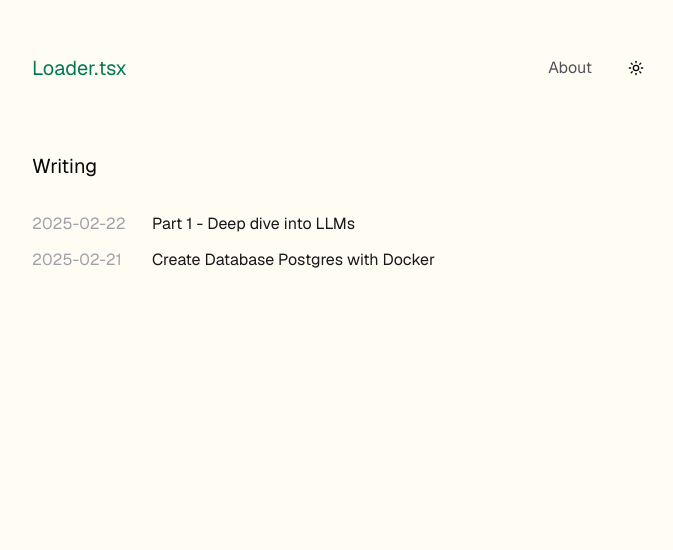
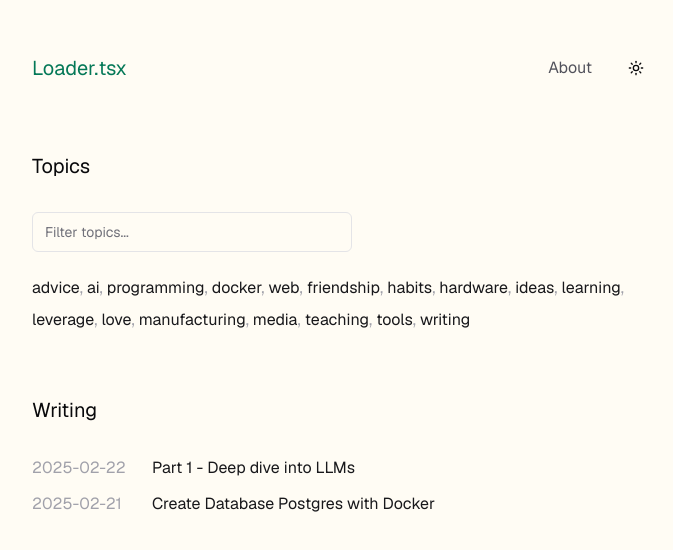
Before and after one commit to Nahuelluca20/obsidian-garden, a Next.js app: page / in a window 1280 px wide. Shown: the top 550 px of the page, without its empty margins (296-969 px from the left). Built offline with nearby package versions, Linux system fonts and the light colour scheme.

Commit message:
feat(filter): add the filter feature

```diff
--- a/app/page.tsx
+++ b/app/page.tsx
@@ -1,89 +1,43 @@
 import { BlogPosts } from "@/components/blog-posts";
-import Link from "next/link";
+import { TopicsFilter } from "@/components/topic-filter";
 
-export default function Home() {
+export default async function Home({
+  searchParams,
+}: {
+  searchParams: Promise<{ [key: string]: string | string[] | undefined }>;
+}) {
   const topics = [
     "advice",
     "ai",
-    "competition",
-    "defaults",
-    "design",
-    "empathy",
-    "evergreen",
+    "programming",
+    "docker",
+    "web",
     "friendship",
     "habits",
     "hardware",
-    "humanism",
     "ideas",
     "learning",
     "leverage",
     "love",
     "manufacturing",
     "media",
-    "minimalism",
-    "money",
-    "obsidian",
-    "packaging",
-    "perfectionism",
-    "popular",
-    "rituals",
-    "startups",
-    "synthography",
     "teaching",
     "tools",
     "writing",
   ];
 
+  const { topic } = await searchParams;
+
   return (
     <div className="space-y-16">
-      {/* <section>
-        <h2 className="text-xl mb-8">Latest</h2>
-        <article>
-          <h3 className="text-xl font-medium mb-2">
-            <Link
-              href="/posts/self-guaranteeing-promises"
-              className="hover:underline"
-            >
-              Self-guaranteeing promises
-            </Link>
-          </h3>
-          <p className="text-zinc-600 dark:text-zinc-400 mb-2">
-            December 3, 2024 · 1 minute read
-          </p>
-          <p className="text-zinc-600 dark:text-zinc-400">
-            A self-guaranteeing promise does not require you to trust anyone.
-            You can verify it yourself.{" "}
-            <Link
-              href="/posts/self-guaranteeing-promises"
-              className="text-zinc-900 dark:text-zinc-200 hover:underline"
-            >
-              Keep reading →
-            </Link>
-          </p>
-        </article>
+      <section>
+        <h2 className="text-xl mb-8">Topics</h2>
+        <TopicsFilter topics={topics} />
       </section>
 
       <section>
-        <h2 className="text-xl mb-8">Topics</h2>
-        <div className="flex flex-wrap gap-x-1 gap-y-2">
-          {topics.map((topic) => (
-            <Link
-              key={topic}
-              href={`/topics/${topic}`}
-              className="hover:underline text-zinc-900 dark:text-zinc-200"
-            >
-              {topic}
-              {topic !== topics[topics.length - 1] && (
-                <span className="text-zinc-400">,</span>
-              )}
-            </Link>
-          ))}
-        </div>
-      </section> */}
-
-      <section>
         <h2 className="text-xl mb-8">Writing</h2>
-        <BlogPosts />
+        <BlogPosts topic={topic} />
       </section>
     </div>
   );
--- a/components/blog-posts.tsx
+++ b/components/blog-posts.tsx
@@ -1,7 +1,7 @@
 import { getBlogPosts } from "@/utlis/blog-utils";
 import Link from "next/link";
 
-export function BlogPosts() {
+export function BlogPosts({ topic }: { topic: string }) {
   const allBlogs = getBlogPosts();
 
   const sortedBlogs = allBlogs.sort(
@@ -10,9 +10,14 @@ export function BlogPosts() {
       new Date(a.metadata.publishedAt).getTime(),
   );
 
+  const filteredBlogs = topic
+    ? sortedBlogs.filter((post) =>
+        post.metadata.tags.toLowerCase().includes(topic.toLowerCase()),
+      )
+    : sortedBlogs;
   return (
     <div className="space-y-3">
-      {sortedBlogs.map((post) => (
+      {filteredBlogs.map((post) => (
         <div key={post.slug} className="flex gap-6">
           <span className="text-zinc-400 shrink-0 w-24">
             {post.metadata.publishedAt}
--- /dev/null
+++ b/components/topic-filter.tsx
@@ -0,0 +1,80 @@
+"use client";
+
+import { useState } from "react";
+import { Input } from "@/components/ui/input";
+import Link from "next/link";
+import { motion, AnimatePresence } from "framer-motion";
+import { usePathname, useSearchParams } from "next/navigation";
+import { Button } from "@/components/ui/button";
+
+interface TopicsFilterProps {
+  topics: string[];
+}
+
+export function TopicsFilter({ topics }: TopicsFilterProps) {
+  const pathname = usePathname();
+  const searchParams = useSearchParams();
+  const topic = searchParams.get("topic");
+  const [filter, setFilter] = useState("");
+
+  const filteredTopics = topics.filter((topic) =>
+    topic.toLowerCase().includes(filter.toLowerCase()),
+  );
+
+  return (
+    <div className="space-y-6">
+      <div className="flex items-center gap-2 max-w-xs">
+        <Input
+          type="search"
+          placeholder="Filter topics..."
+          value={filter}
+          onChange={(e) => setFilter(e.target.value)}
+          className="flex-grow bg-transparent border-zinc-200 dark:border-zinc-800"
+        />
+        {topic && (
+          <Button
+            asChild
+            variant="ghost"
+            size="sm"
+            className="text-zinc-500 hover:text-zinc-700 dark:text-zinc-400 dark:hover:text-zinc-200"
+            aria-label="Clear filter"
+          >
+            <Link
+              href={`${pathname}?topic=`}
+              className="hover:underline text-zinc-900 dark:text-zinc-200"
+            >
+              Clear
+            </Link>
+          </Button>
+        )}
+      </div>
+      <AnimatePresence>
+        <motion.div className="flex flex-wrap gap-x-1 gap-y-2" initial={false}>
+          {filteredTopics.map((topic, index) => (
+            <motion.div
+              key={topic}
+              initial={{ opacity: 0, y: 10 }}
+              animate={{ opacity: 1, y: 0 }}
+              exit={{ opacity: 0, y: -10 }}
+              transition={{ duration: 0.2, delay: index * 0.05 }}
+            >
+              <Link
+                href={`${pathname}?topic=${topic}`}
+                className="hover:underline text-zinc-900 dark:text-zinc-200"
+              >
+                {topic}
+                {index !== filteredTopics.length - 1 && (
+                  <span className="text-zinc-400">,</span>
+                )}
+              </Link>
+            </motion.div>
+          ))}
+        </motion.div>
+      </AnimatePresence>
+
+      {filteredTopics.length === 0 && (
+        <p className="text-zinc-500 dark:text-zinc-400">No topics found</p>
+      )}
+    </div>
+  );
+}
--- a/package.json
+++ b/package.json
@@ -20,6 +20,7 @@
     "class-variance-authority": "^0.7.1",
     "clsx": "^2.1.1",
     "date-fns": "^4.1.0",
+    "framer-motion": "^12.4.7",
     "geist": "^1.3.1",
     "gray-matter": "^4.0.3",
     "lucide-react": "^0.475.0",
```
Also changed, not shown: 1 other file (tests, documents, lock files or other folders).
